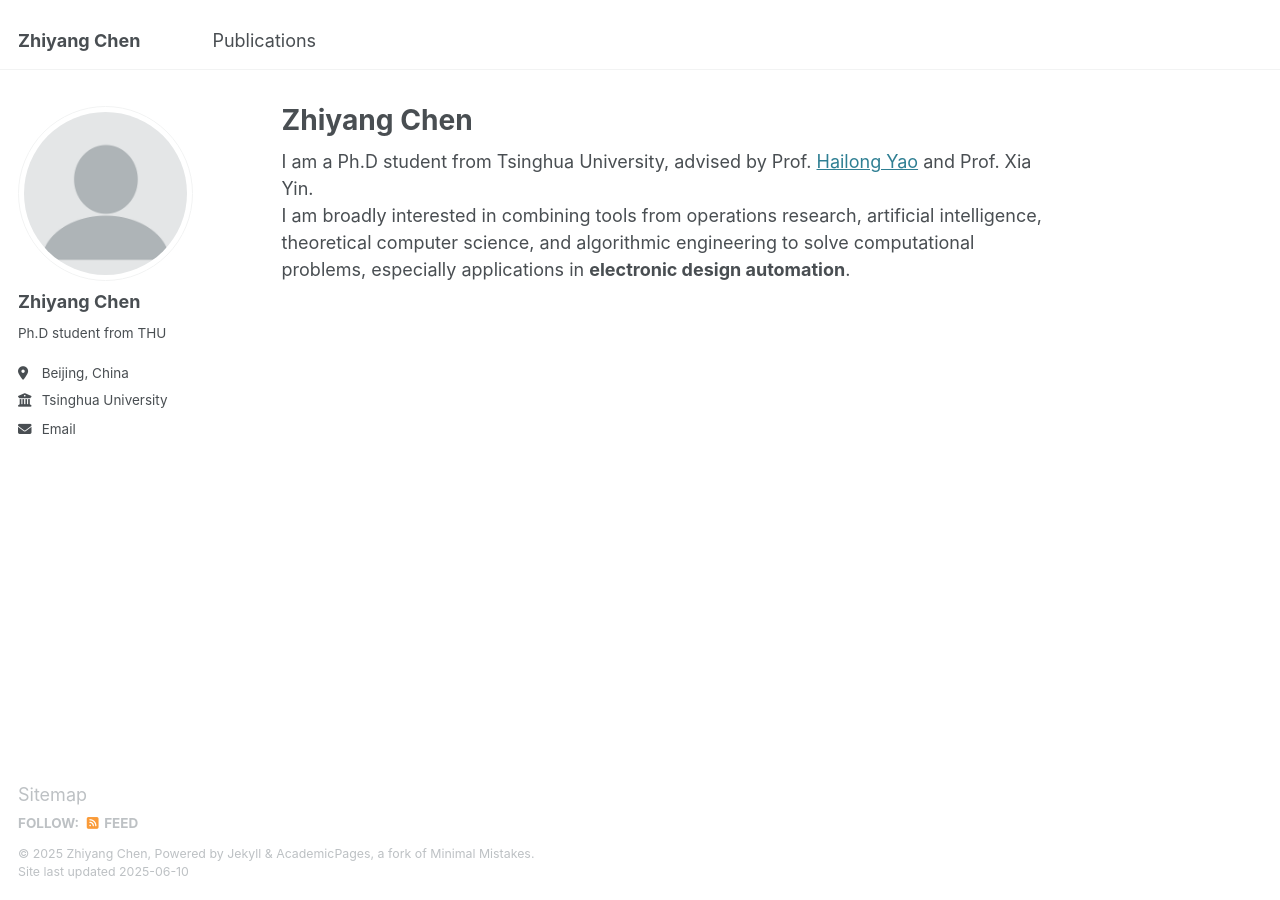
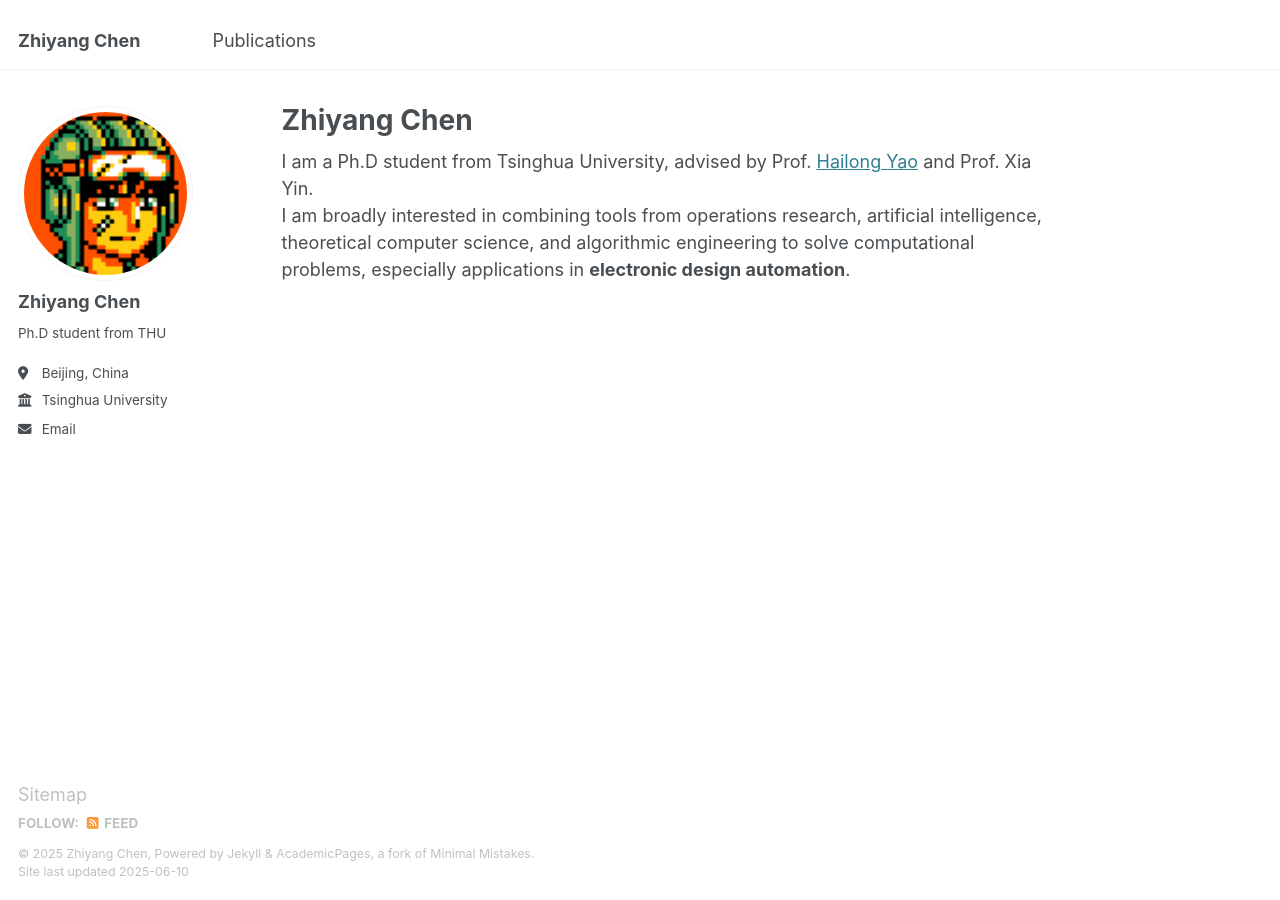
Before and after one commit to chen-zhi-yang/chen-zhi-yang.github.io, a Jekyll site: the page built from _pages/about.md, in a window 1280 px wide. Built offline with Jekyll 4.4.1, drawn with Linux system fonts in a browser that asks for light colours.

Commit message:
Modify avatar

```diff
--- a/_config.yml
+++ b/_config.yml
@@ -22,7 +22,7 @@ repository               : "chen-zhi-yang/chen-zhi-yang.github.io"
 #               Additional customization can be done by editing /_includes/author-profile.html
 author:
   # Biographic information
-  avatar           : "profile.png"
+  avatar           : "profile-2.png"
   name             : "Zhiyang Chen"
   pronouns         : # example: "she/her"
   bio              : "Ph.D student from THU"
```
Also changed, not shown: images/profile-2.png (added).
